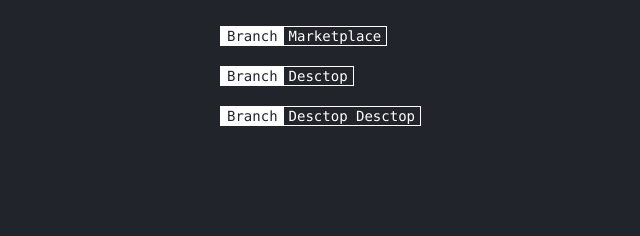
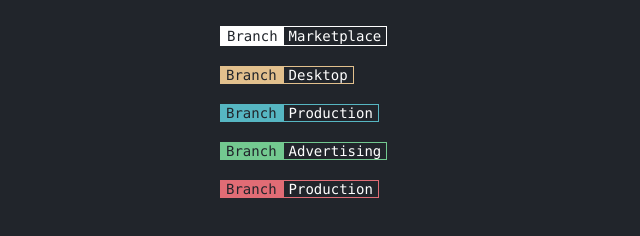
Before and after one commit to Ametx/practice, a plain HTML site: page index.html in a window 1280 px wide. Shown: the whole page, without its empty margins (315-955 px from the left). Drawn offline with Linux system fonts and the light colour scheme.

Commit message:
Add colors in Table

```diff
--- a/index.html
+++ b/index.html
@@ -20,26 +20,42 @@
 
     <div class="wrapper"><br/>
       <div class="spacer">
-        <table class="section-t">
+        <table class="white">
           <tr>
-            <td class="section-t1">Branch</td>
-            <td class="section-t2">Marketplace</td>
+            <td class="white-b1">Branch</td>
+            <td class="white-b2">Marketplace</td>
           </tr>
         </table>
       </div>
       <div class="spacer">
-        <table class="section-t">
+        <table class="yellow">
           <tr>
-            <td class="section-t1">Branch</td>
-            <td class="section-t2">Desctop</td>
+            <td class="yellow-b1">Branch</td>
+            <td class="yellow-b2">Desktop</td>
           </tr>
         </table>
       </div>
       <div class="spacer">
-        <table class="section-t">
+        <table class="blue">
           <tr>
-            <td class="section-t1">Branch</td>
-            <td class="section-t2">Desctop Desctop</td>
+            <td class="blue-b1">Branch</td>
+            <td class="blue-b2">Production</td>
+          </tr>
+        </table>
+      </div>
+      <div class="spacer">
+        <table class="green">
+          <tr>
+            <td class="green-b1">Branch</td>
+            <td class="green-b2">Advertising</td>
+          </tr>
+        </table>
+      </div>
+      <div class="spacer">
+        <table class="red">
+          <tr>
+            <td class="red-b1">Branch</td>
+            <td class="red-b2">Production</td>
           </tr>
         </table>
       </div>
--- a/style.css
+++ b/style.css
@@ -1,6 +1,7 @@
 /*
 
 21252b темно синий фон
+56b6c2 light blue
 e06c75 красный
 e2c08d желтый
 73c990 зеленый
@@ -55,19 +56,97 @@ table {
   border-spacing: 0;
 }
 
-.section-t {
+/* white */
+
+.white {
   border: 1px solid #fff;
   margin: 0;
 }
 
-.section-t1 {
+.white-b1 {
   border: 1px solid #fff;
   background: #fff;
   color: #21252b;
   padding: 0 5px 0;
 }
 
-.section-t2 {
+.white-b2 {
   border: 0px solid #fff;
   padding: 0 5px 0;
 }
+
+/* yellow */
+
+.yellow {
+  /* border: 1px solid #fff; */
+  margin: 0;
+}
+
+.yellow-b1 {
+  border: 1px solid #e2c08d;
+  background: #e2c08d;
+  color: #21252b;
+  padding: 0 5px 0;
+}
+
+.yellow-b2 {
+  border: 1px solid #e2c08d;
+  padding: 0 5px 0;
+}
+
+/* blueblue */
+
+.blue {
+  /* border: 1px solid #e06c75; */
+  margin: 0;
+}
+
+.blue-b1 {
+  border: 1px solid #56b6c2;
+  background: #56b6c2;
+  color: #21252b;
+  padding: 0 5px 0;
+}
+
+.blue-b2 {
+  border: 1px solid #56b6c2;
+  padding: 0 5px 0;
+}
+
+/* green */
+
+.green {
+  /* border: 1px solid #fff; */
+  margin: 0;
+}
+
+.green-b1 {
+  border: 1px solid #73c990;
+  background: #73c990;
+  color: #21252b;
+  padding: 0 5px 0;
+}
+
+.green-b2 {
+  border: 1px solid #73c990;
+  padding: 0 5px 0;
+}
+
+/* red */
+
+.red {
+  /* border: 1px solid #e06c75; */
+  margin: 0;
+}
+
+.red-b1 {
+  border: 1px solid #e06c75;
+  background: #e06c75;
+  color: #21252b;
+  padding: 0 5px 0;
+}
+
+.red-b2 {
+  border: 1px solid #e06c75;
+  padding: 0 5px 0;
+}
```
